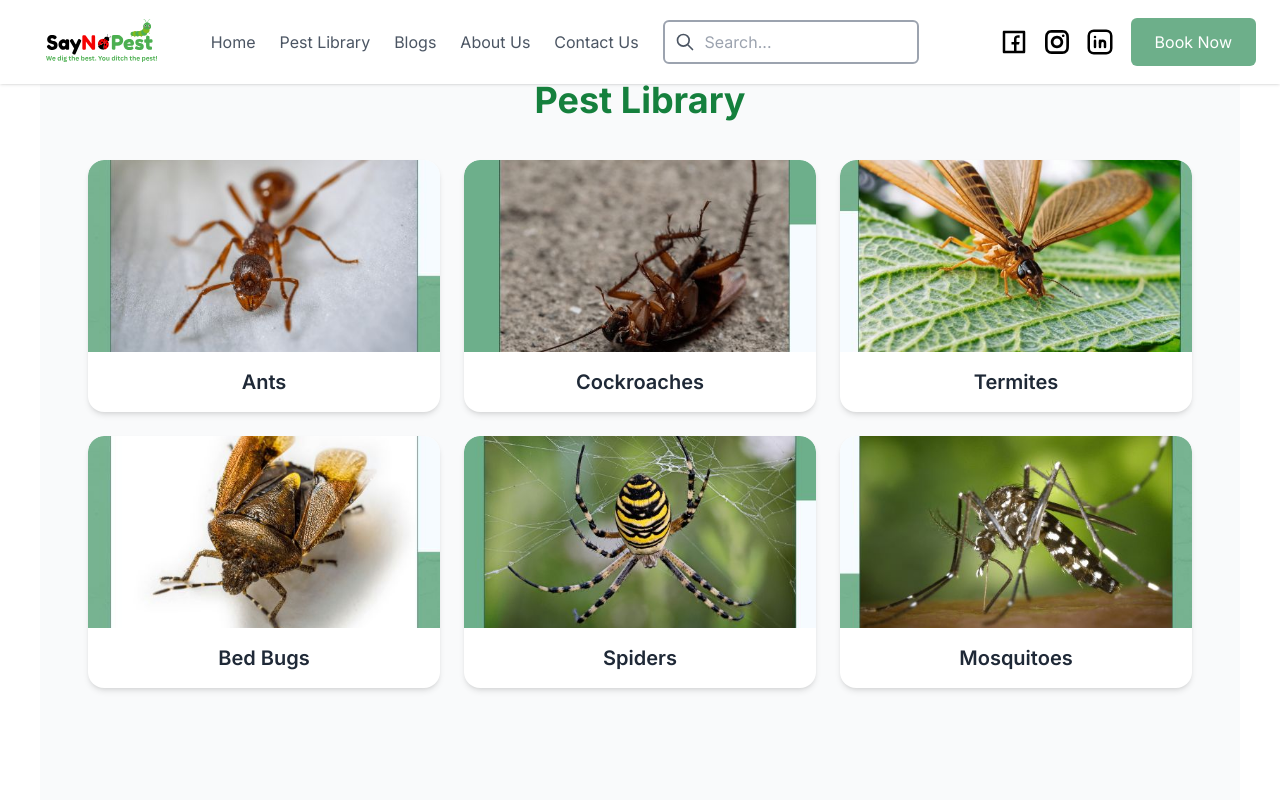
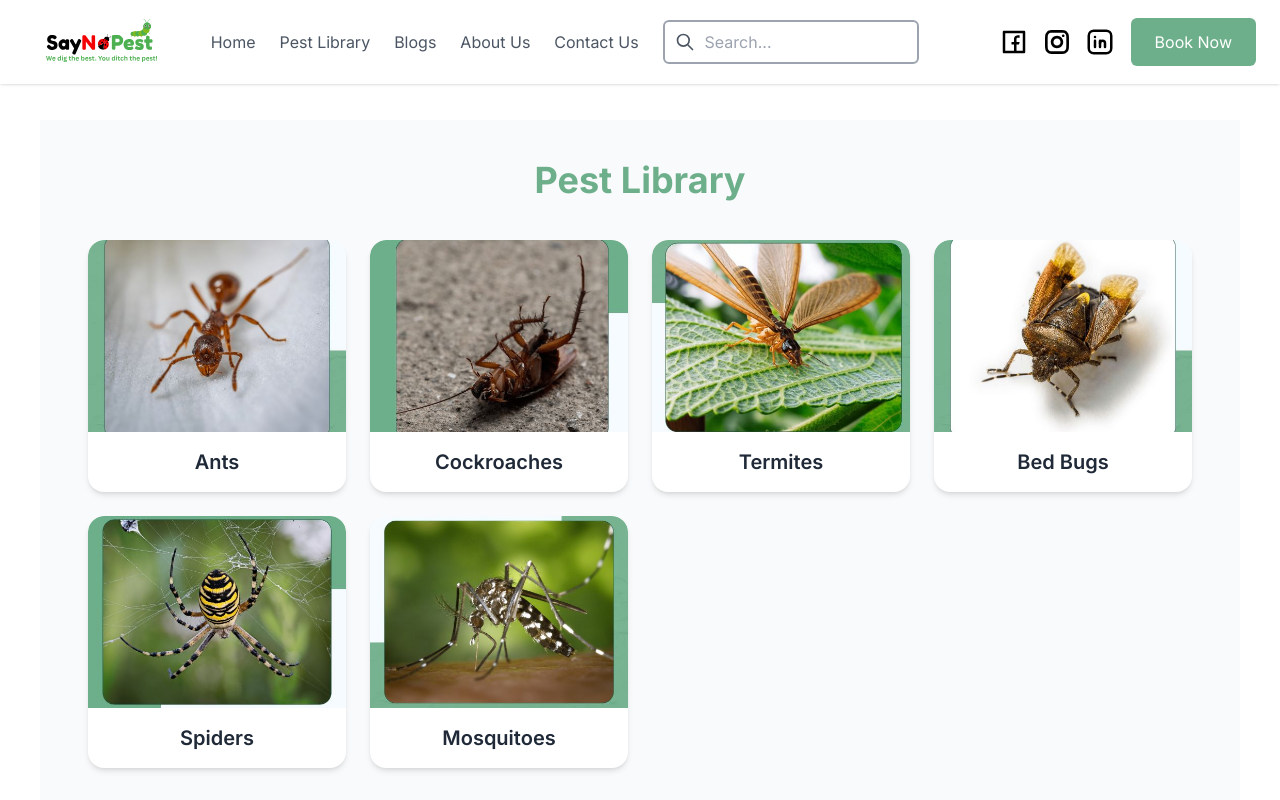
Before and after one commit to 5anyam/saynopest, a Next.js app: page /pest-library in a window 1280 px wide. Shown: the top 800 px of the page. Built offline with nearby package versions, Linux system fonts and the light colour scheme.

Commit message:
Initial commit

```diff
--- a/src/app/pest-library/page.tsx
+++ b/src/app/pest-library/page.tsx
@@ -36,11 +36,11 @@ const pests = [
 
 export default function PestLibrary() {
   return (
-    <div className="min-h-screen bg-gray-50 py-10 px-4 md:px-12">
-      <h1 className="text-4xl font-bold text-center text-green-700 mb-10">
+    <div className="min-h-screen bg-gray-50 mt-20 py-10 px-4 md:px-12">
+      <h1 className="text-4xl font-bold text-center text-primary mb-10">
         Pest Library
       </h1>
-      <div className="grid grid-cols-1 sm:grid-cols-2 md:grid-cols-3 gap-6">
+      <div className="grid grid-cols-1 sm:grid-cols-2 md:grid-cols-4 gap-6">
         {pests.map((pest, index) => (
           <Link
             key={index}
```
